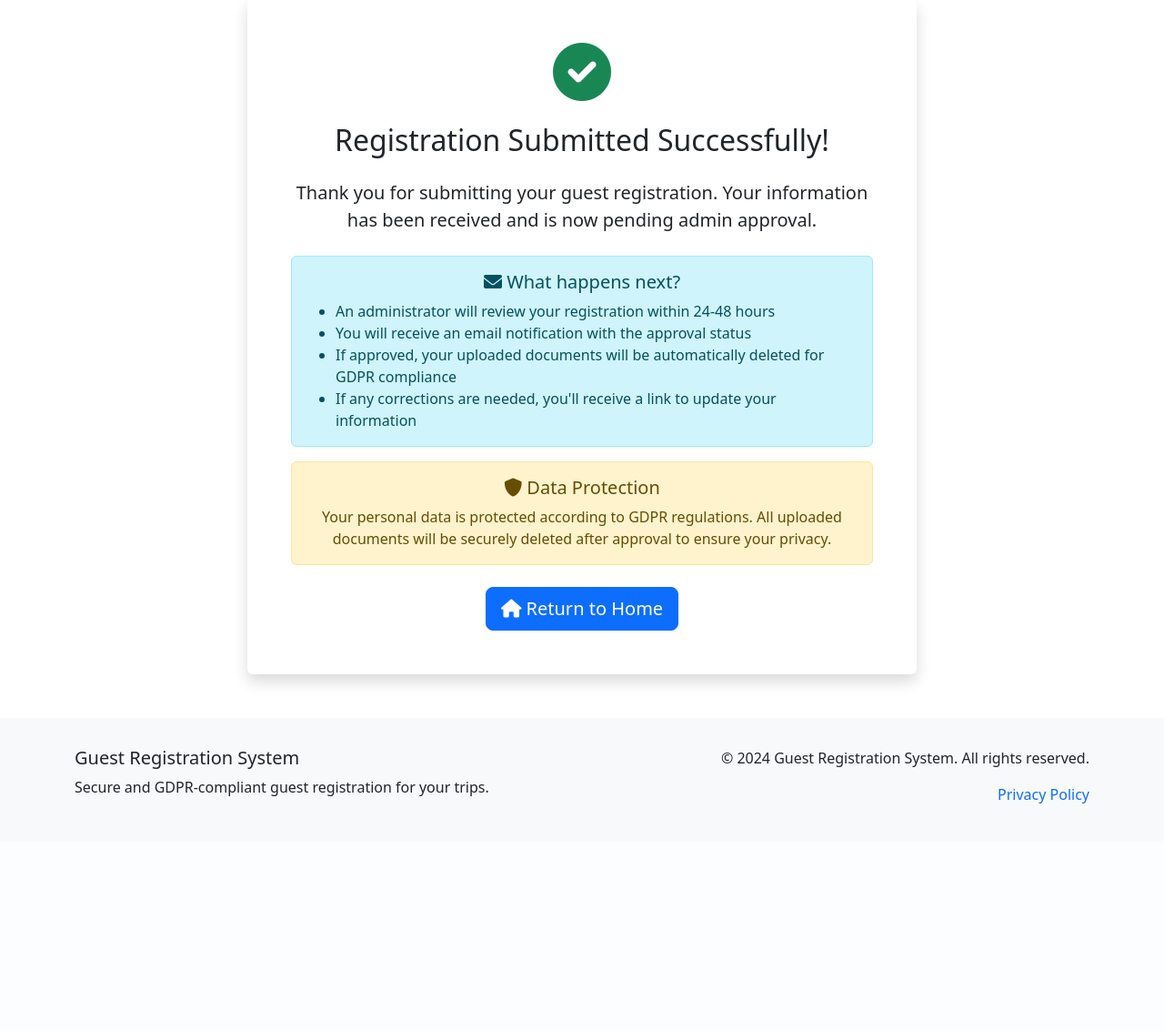
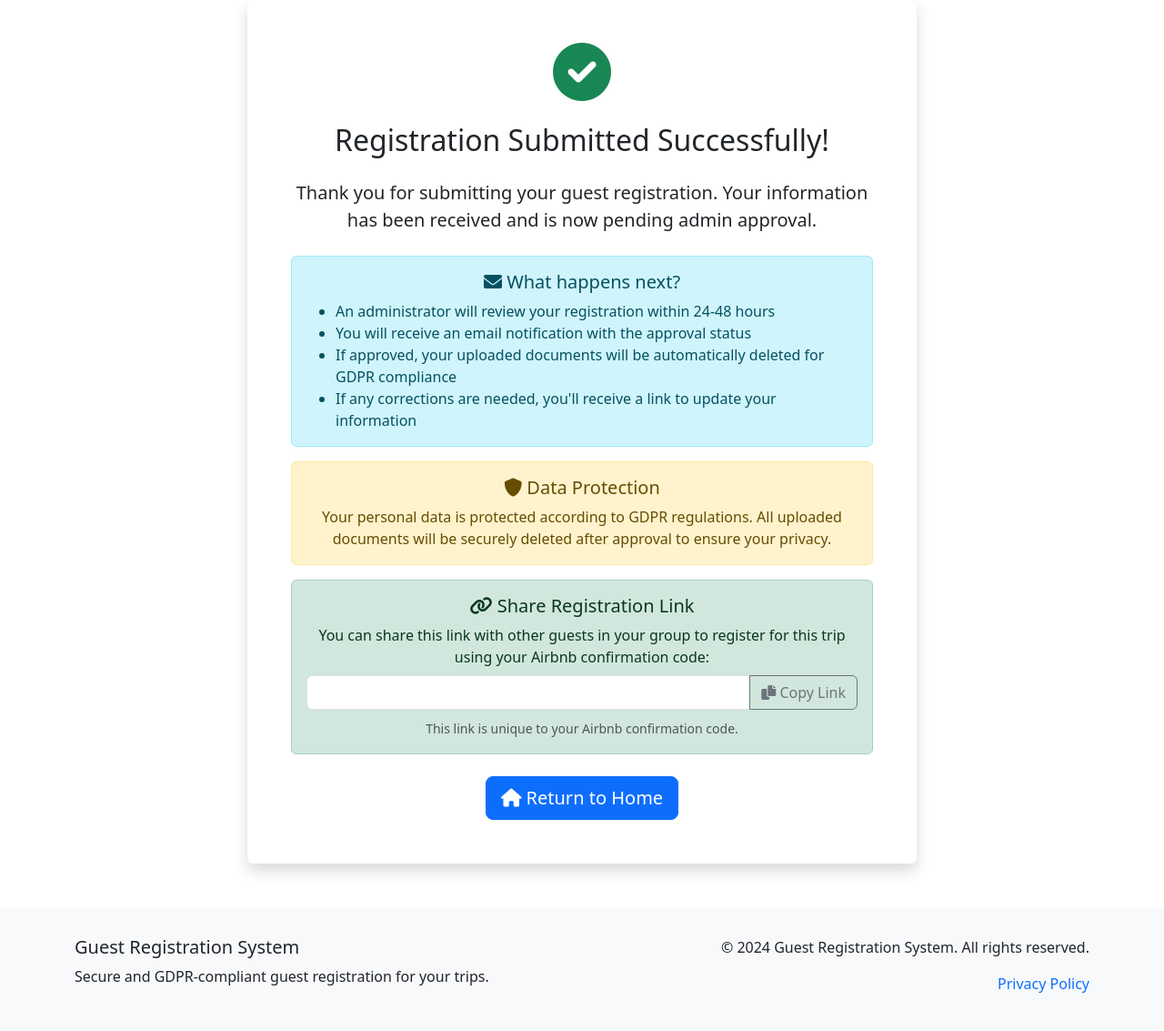
Before and after one commit to 32bit-s-r-o/guest-registration-system, a Flask app: page /success in a window 1280 px wide. Shown: the part 81-1214 px from the top of the page at 91% size. Before the commit the page ends 964 px from the top, so only its background shows below. Run offline with Flask 3, Linux system fonts and the light colour scheme.

Commit message:
Add functionality to share registration link using Airbnb confirmation code. Update success template to display the link and implement copy feature for user convenience. Refactor trip registration statistics in admin template for improved clarity.

```diff
--- a/app.py
+++ b/app.py
@@ -431,6 +431,11 @@
 
     # Clear session
     session.pop('registration_data', None)
+    # Store last confirmation code registration link for sharing
+    if trip.airbnb_confirm_code:
+        session['last_confirm_code_url'] = url_for('register_by_code', confirm_code=trip.airbnb_confirm_code, _external=True)
+    else:
+        session['last_confirm_code_url'] = ''
 
     flash('Registration submitted successfully! You will receive an email once it is reviewed.', 'success')
     return redirect(url_for('registration_success'))
--- a/templates/success.html
+++ b/templates/success.html
@@ -36,6 +36,31 @@
                     </p>
                 </div>
 
+                <div class="alert alert-success" role="alert">
+                    <h5><i class="fas fa-link"></i> Share Registration Link</h5>
+                    <p class="mb-2">
+                        You can share this link with other guests in your group to register for this trip using your
+                        Airbnb confirmation code:
+                    </p>
+                    <div class="input-group mb-2">
+                        <input type="text" class="form-control text-center" id="shareLinkInput"
+                            value="{{ session.get('last_confirm_code_url') or '' }}" readonly>
+                        <button class="btn btn-outline-secondary" type="button" onclick="copyShareLink()">
+                            <i class="fas fa-copy"></i> Copy Link
+                        </button>
+                    </div>
+                    <small class="text-muted">This link is unique to your Airbnb confirmation code.</small>
+                </div>
+
+                <script>
+                    function copyShareLink() {
+                        var input = document.getElementById('shareLinkInput');
+                        input.select();
+                        input.setSelectionRange(0, 99999);
+                        document.execCommand('copy');
+                    }
+                </script>
+
                 <div class="mt-4">
                     <a href="{{ url_for('index') }}" class="btn btn-primary btn-lg">
                         <i class="fas fa-home"></i> Return to Home
```
Also changed, not shown: templates/admin/trips.html (+7 -7 lines).
